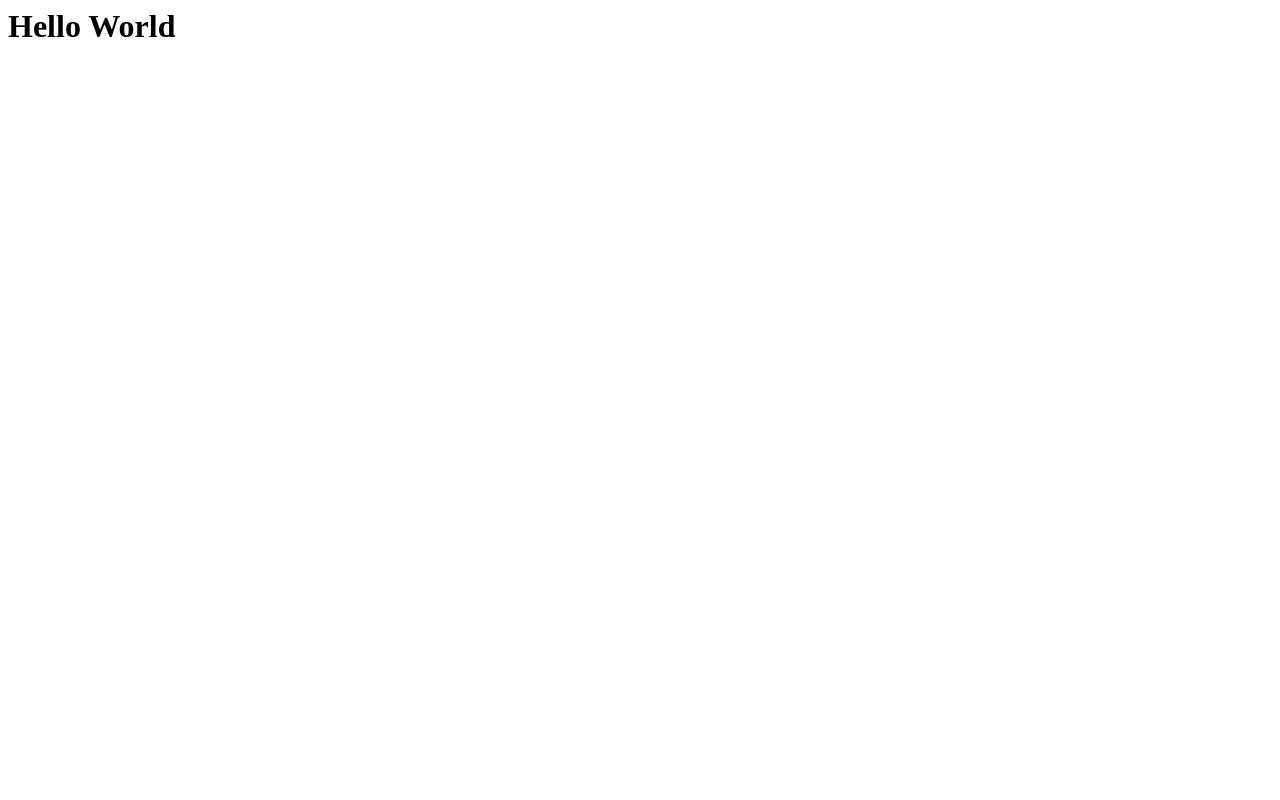
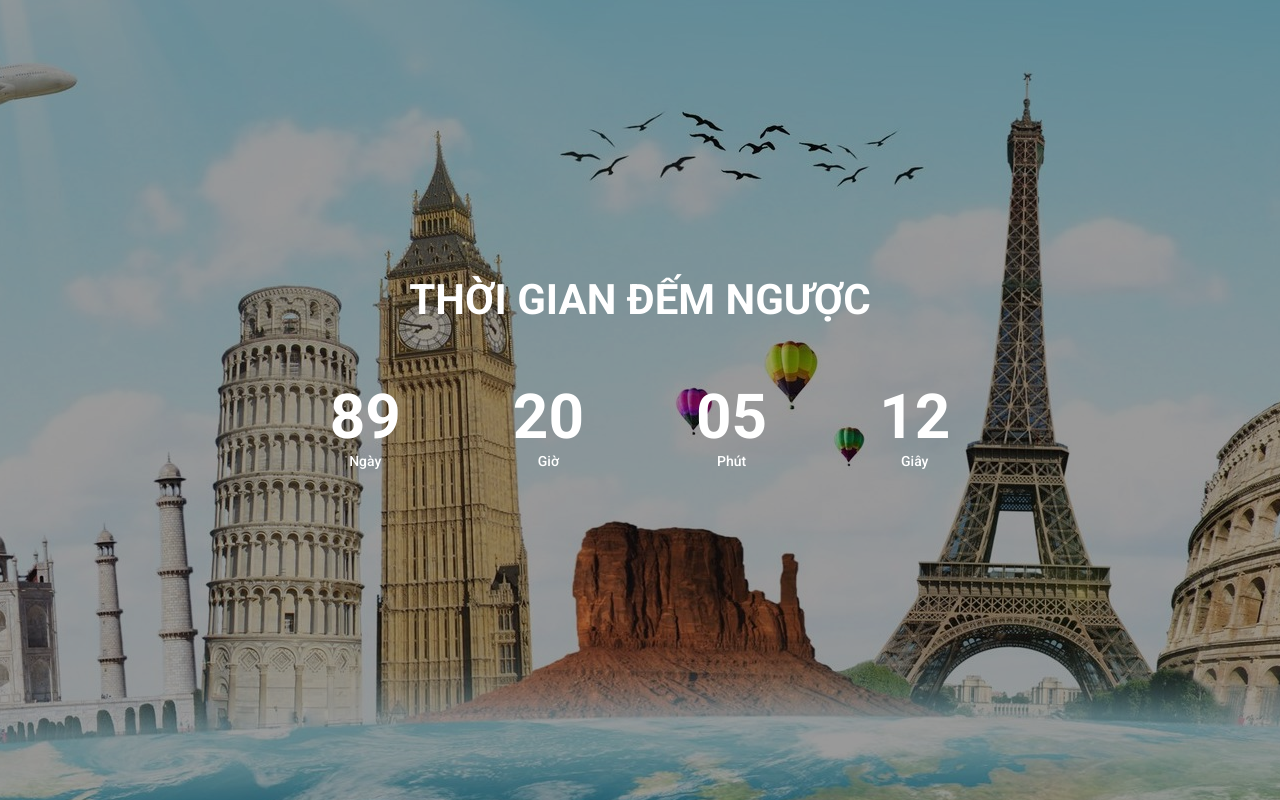
Before and after one commit to DevHuuThang/2thangdev.tk, a plain HTML site: page index.html in a window 1280 px wide. Drawn offline with Linux system fonts and the light colour scheme.

Commit message:
countdown

```diff
--- /dev/null
+++ b/assets/script.js
@@ -0,0 +1,31 @@
+let daysEl = document.getElementById("days");
+let hoursEl = document.getElementById("hours");
+let minsEl = document.getElementById("mins");
+let secondsEl = document.getElementById("seconds");
+
+const newYears = "1 June 2021";
+
+let countdown = () => {
+  const newYearDate = new Date(newYears);
+  const currentDate = new Date();
+
+  const totalSeconds = (newYearDate - currentDate) / 1000;
+
+  const days = Math.floor(totalSeconds / 3600 / 24);
+  const hours = Math.floor(totalSeconds / 3600) % 24;
+  const minutes = Math.floor(totalSeconds / 60) % 60;
+  const seconds = Math.floor(totalSeconds) % 60;
+
+  daysEl.innerHTML = days;
+  hoursEl.innerHTML = formatTime(hours);
+  minsEl.innerHTML = formatTime(minutes);
+  secondsEl.innerHTML = formatTime(seconds);
+};
+
+const formatTime = (time) => {
+  return time < 10 ? `0${time}` : time;
+};
+
+countdown();
+
+setInterval(countdown, 1000);
--- /dev/null
+++ b/assets/style.css
@@ -0,0 +1,63 @@
+* {
+  box-sizing: border-box;
+  padding: 0;
+  margin: 0;
+}
+
+html {
+  font-size: 14px;
+}
+
+body {
+  background-image: url('./travel-img.jpg');
+  background-position: center;
+  background-repeat: no-repeat;
+  min-height: 100vh;
+  position: relative;
+  font-family: 'Roboto', sans-serif;
+  display: flex;
+  flex-direction: column;
+  align-items: center;
+  justify-content: center;
+}
+
+.slider-overlay {
+  position: absolute;
+  top: 0;
+  width: 100%;
+  height: 100%;
+  background-color: rgba(0,0,0,.4);
+  z-index: -1;
+}
+
+.countdown-container {
+  display: flex;
+}
+
+.countdown__title {
+  font-size: 42px;
+  font-weight: 700;
+  text-transform: uppercase;
+  color: #fff;
+  cursor: pointer;
+}
+
+
+.countdown__value {
+  padding: 4rem;
+}
+
+.countdown__big-text {
+  color: #fff;
+  text-align: center;
+  font-size: 62px;
+  font-weight: 700;
+  cursor: pointer;
+}
+
+.countdown__value {
+  font-weight: 500;
+  color: #fff;
+  text-align: center;
+  cursor: pointer;
+}
--- a/index.html
+++ b/index.html
@@ -1 +1,44 @@
-<h1>Hello World</h1>
+<!DOCTYPE html>
+<html lang="en">
+<head>
+  <meta charset="UTF-8">
+  <meta http-equiv="X-UA-Compatible" content="IE=edge">
+  <meta name="viewport" content="width=device-width, initial-scale=1.0">
+  <title>Countdown timer</title>
+
+  <link rel="preconnect" href="https://fonts.gstatic.com">
+<link href="https://fonts.googleapis.com/css2?family=Roboto:wght@300;400;500;700&display=swap" rel="stylesheet">
+
+  <link rel="stylesheet" href="assets/style.css">
+</head>
+<body>
+  <div class="slider-overlay"></div>
+
+  <h1 class="countdown__title">Thời gian đếm ngược</h1>
+
+  <div class="countdown-container">
+    <div class="countdown__days-c countdown__value">
+      <p class="countdown__big-text" id="days">0</p>
+      <span>Ngày</span>
+    </div>
+
+    <div class="countdown__hours-c countdown__value">
+      <p class="countdown__big-text" id="hours">0</p>
+      <span>Giờ</span>
+    </div>
+
+    <div class="countdown__mins-c countdown__value">
+      <p class="countdown__big-text" id="mins">0</p>
+      <span>Phút</span>
+    </div>
+
+
+    <div class="countdown__seconds-c countdown__value">
+      <p class="countdown__big-text" id="seconds">0</p>
+      <span>Giây</span>
+    </div>
+  </div>
+
+  <script src="assets/script.js"></script>
+</body>
+</html>
```
Also changed, not shown: assets/travel-img.jpg (added).
